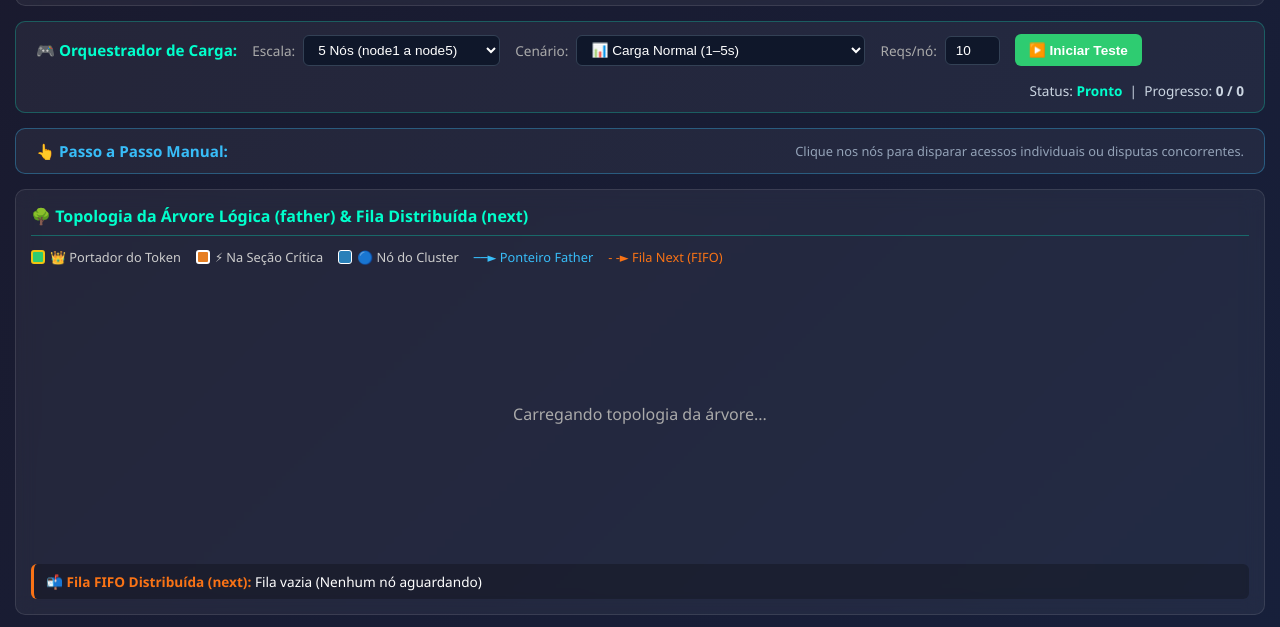
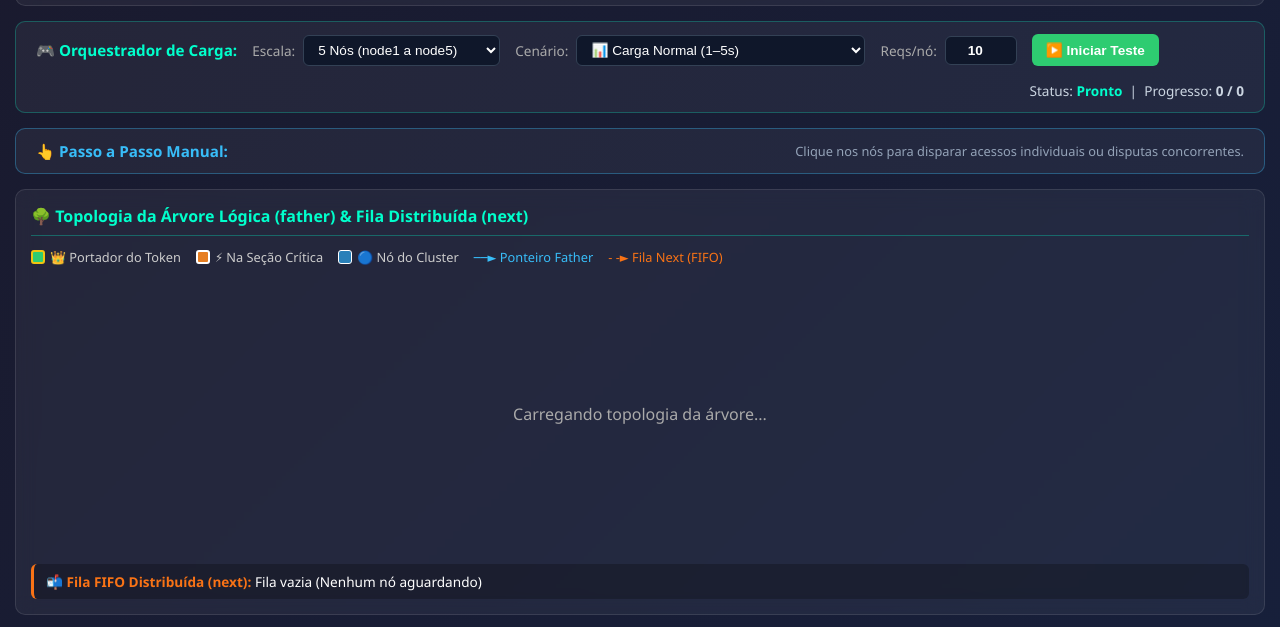
Before and after one commit to mateushonorato/bcc362-naimi-trehel, a plain HTML site: page dashboard/static/index.html in a window 1280 px wide. Shown: the part 143-770 px from the top of the page. Drawn offline with nearby package versions, Linux system fonts and the light colour scheme; a script that the page names is missing.

Commit message:
style(dashboard): improve spacing and width of reqs/node number input

```diff
--- a/dashboard/static/index.html
+++ b/dashboard/static/index.html
@@ -98,7 +98,7 @@
 
         <div class="test-select-group" id="req-count-group">
             <label for="req-count" style="font-size: 0.85em; color: #aaa;">Reqs/nó:</label>
-            <input type="number" id="req-count" min="1" max="50" value="10" style="width: 55px;">
+            <input type="number" id="req-count" min="1" max="50" value="10">
         </div>
 
         <button class="btn-success" id="btn-run-workload" onclick="toggleWorkload()">▶️ Iniciar Teste</button>
--- a/dashboard/static/style.css
+++ b/dashboard/static/style.css
@@ -259,6 +259,12 @@ main {
     padding: 6px 10px;
     font-size: 0.85em;
 }
+.test-select-group input[type="number"] {
+    width: 72px;
+    text-align: center;
+    padding: 6px 6px 6px 10px;
+    font-weight: 600;
+}
 .manual-nodes-group {
     display: flex;
     gap: 6px;
```
